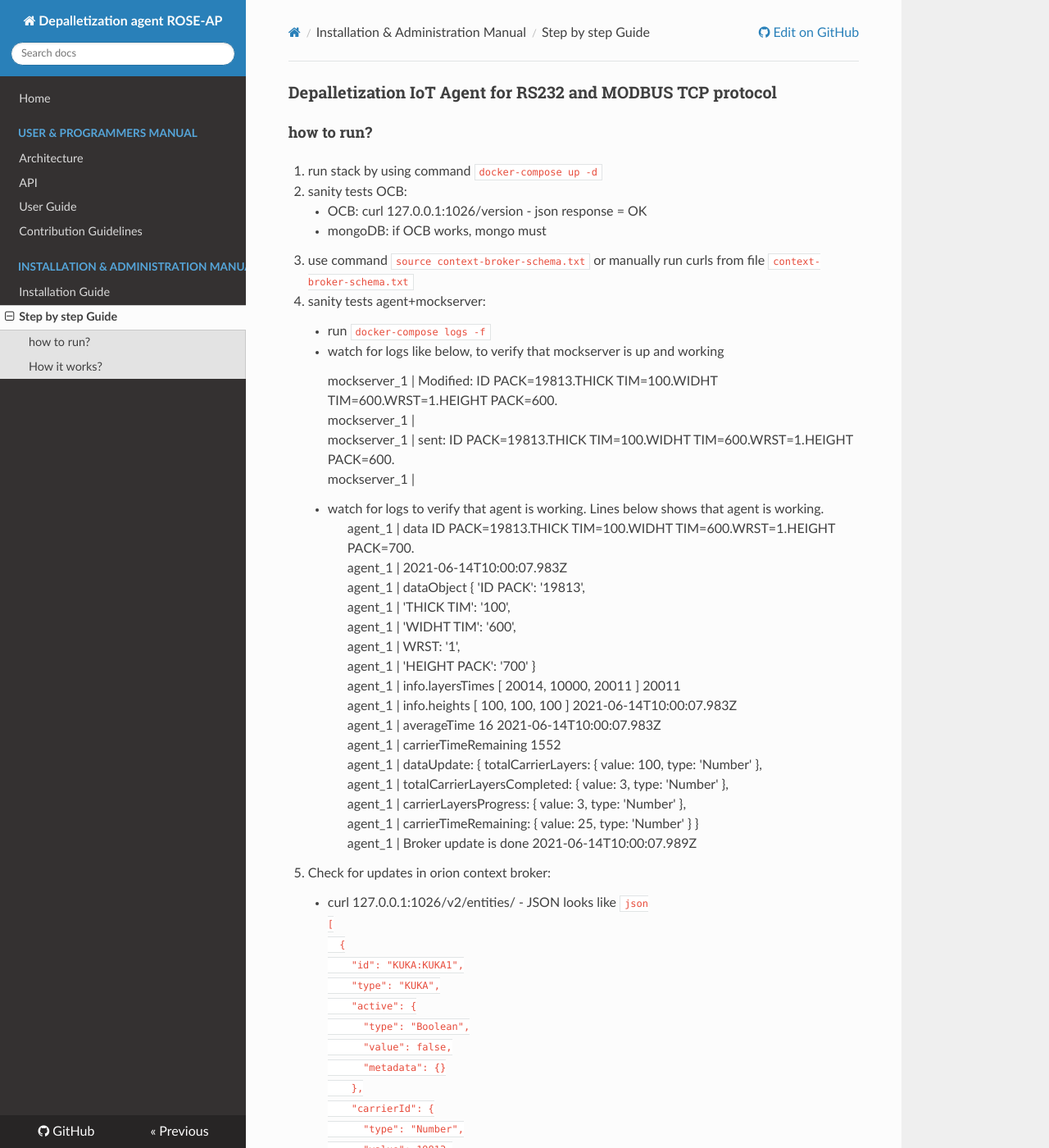
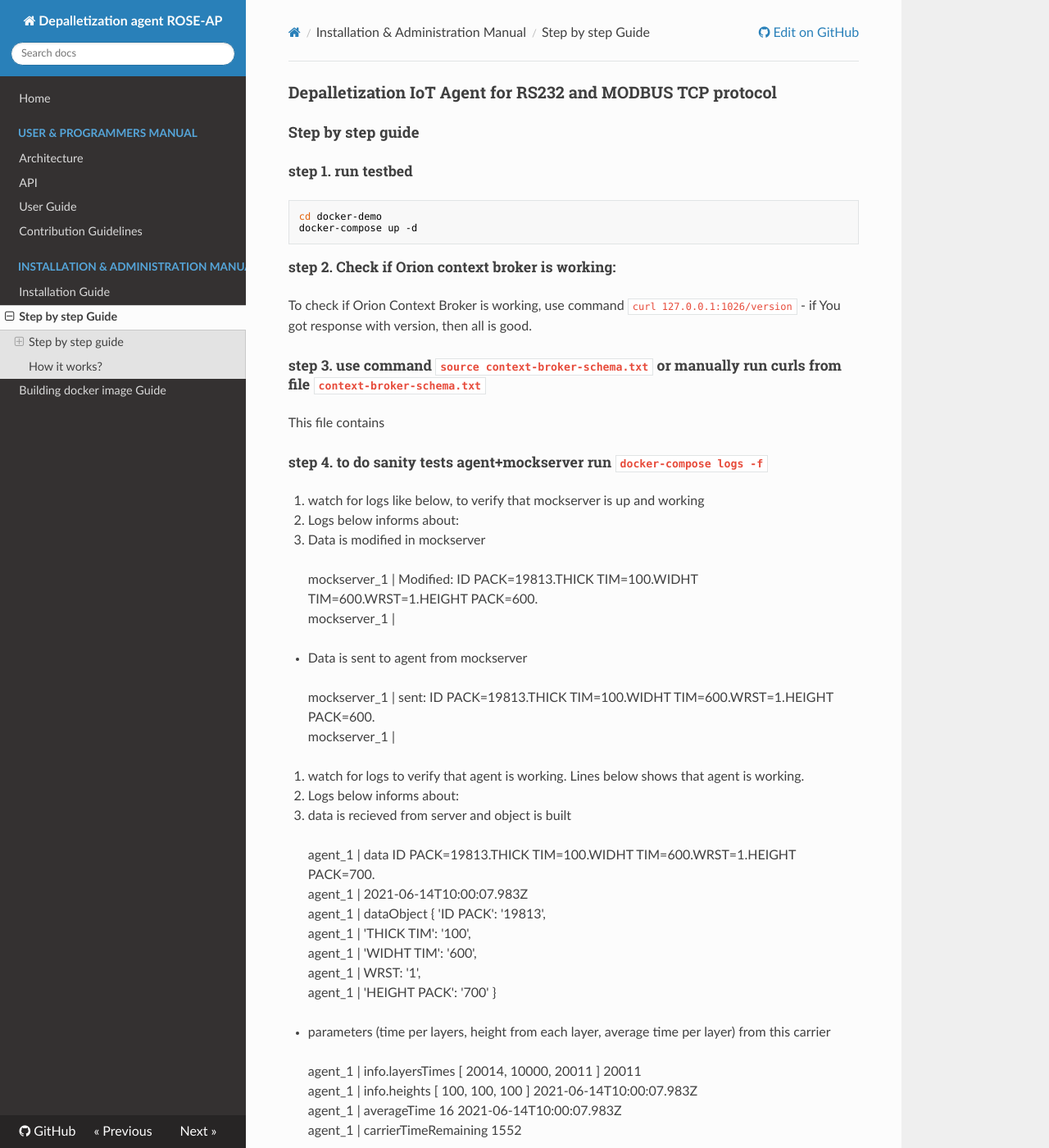
Before and after one commit to ramp-eu/CONTRA-2.0, an MkDocs documentation site: the page built from docs/stepbystepguide.md, in a window 1280 px wide and 1400 px high. Shown: the whole window at 82% size. Built offline with MkDocs 1.6.1, drawn with Linux system fonts in a browser that asks for light colours; nearby versions of some CDN libraries; some of the changed text lies outside the part shown.

````diff
--- a/docs/stepbystepguide.md
+++ b/docs/stepbystepguide.md
@@ -1,99 +1,127 @@
-###Depalletization IoT Agent for RS232 and MODBUS TCP protocol
+### Depalletization IoT Agent for RS232 and MODBUS TCP protocol
 
-#### how to run?
-1. run stack by using command `docker-compose up -d`
-2. sanity tests OCB:
-	- OCB:
-		curl 127.0.0.1:1026/version - json response = OK
-	- mongoDB: if OCB works, mongo must
-3. use command `source context-broker-schema.txt` or manually run curls from file `context-broker-schema.txt`
-4. sanity tests agent+mockserver:
-	- run `docker-compose logs -f`
-	- watch for logs like below, to verify that mockserver is up and working
+#### Step by step guide
 
-	> mockserver_1  | Modified:  ID PACK=19813.THICK TIM=100.WIDHT TIM=600.WRST=1.HEIGHT PACK=600.
-	> mockserver_1  |
-	> mockserver_1  | sent: ID PACK=19813.THICK TIM=100.WIDHT TIM=600.WRST=1.HEIGHT PACK=600.
-	> mockserver_1  |
+##### step 1. run testbed
+    cd docker-demo
+    docker-compose up -d
 
-	- watch for logs to verify that agent is working. Lines below shows that agent is working.
-	> agent_1       | data ID PACK=19813.THICK TIM=100.WIDHT TIM=600.WRST=1.HEIGHT PACK=700.
-	> agent_1       |  2021-06-14T10:00:07.983Z
-	> agent_1       | dataObject { 'ID PACK': '19813',
-	> agent_1       |   'THICK TIM': '100',
-	> agent_1       |   'WIDHT TIM': '600',
-	> agent_1       |   WRST: '1',
-	> agent_1       |   'HEIGHT PACK': '700' }
-	> agent_1       | info.layersTimes [ 20014, 10000, 20011 ] 20011
-	> agent_1       | info.heights [ 100, 100, 100 ] 2021-06-14T10:00:07.983Z
-	> agent_1       | averageTime 16 2021-06-14T10:00:07.983Z
-	> agent_1       | carrierTimeRemaining 1552
-	> agent_1       | dataUpdate: { totalCarrierLayers: { value: 100, type: 'Number' },
-	> agent_1       |   totalCarrierLayersCompleted: { value: 3, type: 'Number' },
-	> agent_1       |   carrierLayersProgress: { value: 3, type: 'Number' },
-	> agent_1       |   carrierTimeRemaining: { value: 25, type: 'Number' } }
-	> agent_1       |  Broker update is done 2021-06-14T10:00:07.989Z
+##### step 2. Check if Orion context broker is working:
 
-5. Check for updates in orion context broker:
-	- curl 127.0.0.1:1026/v2/entities/ - JSON looks like
-	```json
-	[
-	  {
-	    "id": "KUKA:KUKA1",
-	    "type": "KUKA",
-	    "active": {
-	      "type": "Boolean",
-	      "value": false,
-	      "metadata": {}
-	    },
-	    "carrierId": {
-	      "type": "Number",
-	      "value": 19813,
-	      "metadata": {}
-	    },
-	    "carrierLayersProgress": {
-	      "type": "Number",
-	      "value": 50,
-	      "metadata": {}
-	    },
-	    "carrierTimeRemaining": {
-	      "type": "Number",
-	      "value": 1,
-	      "metadata": {}
-	    },
-	    "lastStateChange": {
-	      "type": "Number",
-	      "value": 1606967530617,
-	      "metadata": {}
-	    },
-	    "startPaletteProcessingTime": {
-	      "type": "Number",
-	      "value": 1623757568616,
-	      "metadata": {}
-	    },
-	    "totalCarrierLayers": {
-	      "type": "Number",
-	      "value": 10,
-	      "metadata": {}
-	    },
-	    "totalCarrierLayersCompleted": {
-	      "type": "Number",
-	      "value": 5,
-	      "metadata": {}
-	    }
-	  }
-	]
-	```
-	> CarrierId - currently used pack
-	> carrierLayersProgress - percentage of progress in this pack
-	> carrierTimeRemaining - minutes to finish
-	> totalCarrierLayers - total amount of layers
-	> totalCarrierLayersCompleted - finished layers
+To check if Orion Context Broker is working, use command `curl 127.0.0.1:1026/version` - if You got response with version, then all is good.
 
-	- You can see update every ~15 seconds in ``totalCarrierLayersCompleted` and in `CarrierLayersProgress`
+##### step 3. use command `source context-broker-schema.txt` or manually run curls from file `context-broker-schema.txt`
+
+This file contains
+
+##### step 4. to do sanity tests agent+mockserver run `docker-compose logs -f`
+
+1. watch for logs like below, to verify that mockserver is up and working
+
+- Logs below informs about:
+
+  - Data is modified in mockserver
+
+  > mockserver_1  | Modified:  ID PACK=19813.THICK TIM=100.WIDHT TIM=600.WRST=1.HEIGHT PACK=600.
+  > mockserver_1  |
+
+  - Data is sent to agent from mockserver
+
+  > mockserver_1  | sent: ID PACK=19813.THICK TIM=100.WIDHT TIM=600.WRST=1.HEIGHT PACK=600.
+  > mockserver_1  |
+
+2. watch for logs to verify that agent is working. Lines below shows that agent is working.
+
+- Logs below informs about:
+  - data is recieved from server and object is built
+
+  > agent_1       | data ID PACK=19813.THICK TIM=100.WIDHT TIM=600.WRST=1.HEIGHT PACK=700.
+  > agent_1       |  2021-06-14T10:00:07.983Z
+  > agent_1       | dataObject { 'ID PACK': '19813',
+  > agent_1       |   'THICK TIM': '100',
+  > agent_1       |   'WIDHT TIM': '600',
+  > agent_1       |   WRST: '1',
+  > agent_1       |   'HEIGHT PACK': '700' }
+
+  - parameters (time per layers, height from each layer, average time per layer) from this carrier
+
+  > agent_1       | info.layersTimes [ 20014, 10000, 20011 ] 20011
+  > agent_1       | info.heights [ 100, 100, 100 ] 2021-06-14T10:00:07.983Z
+  > agent_1       | averageTime 16 2021-06-14T10:00:07.983Z
+  > agent_1       | carrierTimeRemaining 1552
+
+  - update context in broker
+
+  > agent_1       | dataUpdate: { totalCarrierLayers: { value: 100, type: 'Number' },
+  > agent_1       |   totalCarrierLayersCompleted: { value: 3, type: 'Number' },
+  > agent_1       |   carrierLayersProgress: { value: 3, type: 'Number' },
+  > agent_1       |   carrierTimeRemaining: { value: 25, type: 'Number' } }
+
+  - done update in configured broker
+
+> agent_1       | 0 Broker update is done 2021-06-14T10:00:07.989Z
+
+##### step 5. Check for updates in orion context broker:
+
+- curl 127.0.0.1:1026/v2/entities/ - JSON looks like
+```json
+[
+  {
+    "id": "KUKA:KUKA1",
+    "type": "KUKA",
+    "active": {
+      "type": "Boolean",
+      "value": false,
+      "metadata": {}
+    },
+    "carrierId": {
+      "type": "Number",
+      "value": 19813,
+      "metadata": {}
+    },
+    "carrierLayersProgress": {
+      "type": "Number",
+      "value": 50,
+      "metadata": {}
+    },
+    "carrierTimeRemaining": {
+      "type": "Number",
+      "value": 1,
+      "metadata": {}
+    },
+    "lastStateChange": {
+      "type": "Number",
+      "value": 1606967530617,
+      "metadata": {}
+    },
+    "startPaletteProcessingTime": {
+      "type": "Number",
+      "value": 1623757568616,
+      "metadata": {}
+    },
+    "totalCarrierLayers": {
+      "type": "Number",
+      "value": 10,
+      "metadata": {}
+    },
+    "totalCarrierLayersCompleted": {
+      "type": "Number",
+      "value": 5,
+      "metadata": {}
+    }
+  }
+]
+```
+- Below is json explained
+
+> CarrierId - currently used pack
+> carrierLayersProgress - percentage of progress in this pack
+> carrierTimeRemaining - minutes to finish
+> totalCarrierLayers - total amount of layers
+> totalCarrierLayersCompleted - finished layers
+- You can see update every ~15 seconds in `totalCarrierLayersCompleted` and in `CarrierLayersProgress`
 
 
-!!!! This stack doesn't have configured volumes !!!!
 
 #### How it works?
 > Agent is establishing a connection with mock server.
--- a/mkdocs.yml
+++ b/mkdocs.yml
@@ -15,3 +15,4 @@ nav:
   - Installation & Administration Manual:
     - Installation Guide: 'installationguide.md'
     - Step by step Guide: 'stepbystepguide.md'
+    - Building docker image Guide: 'dockerguide.md'
````
Also changed, not shown: README.md (+5 -0 lines), docker/README.md (deleted, +0 -7 lines), docs/dockerguide.md (added, +4 -0 lines), 6 other files.
